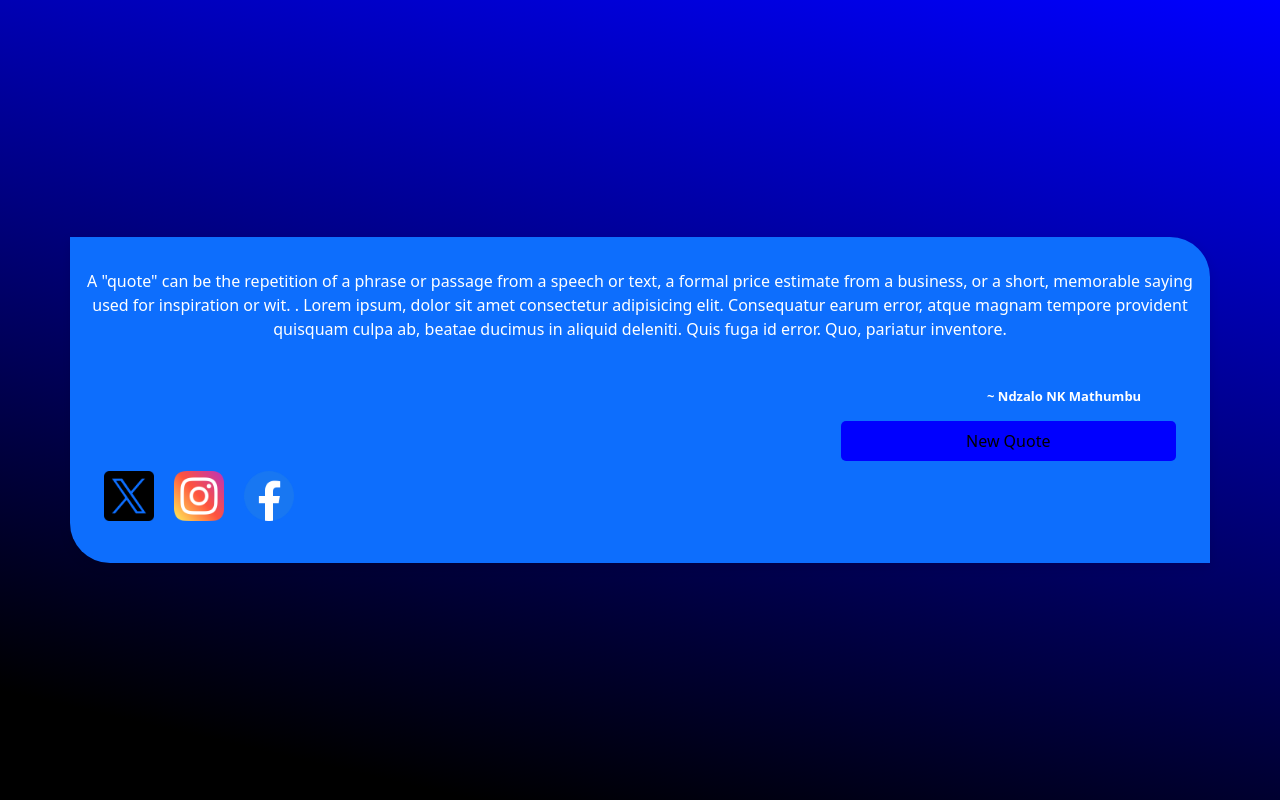
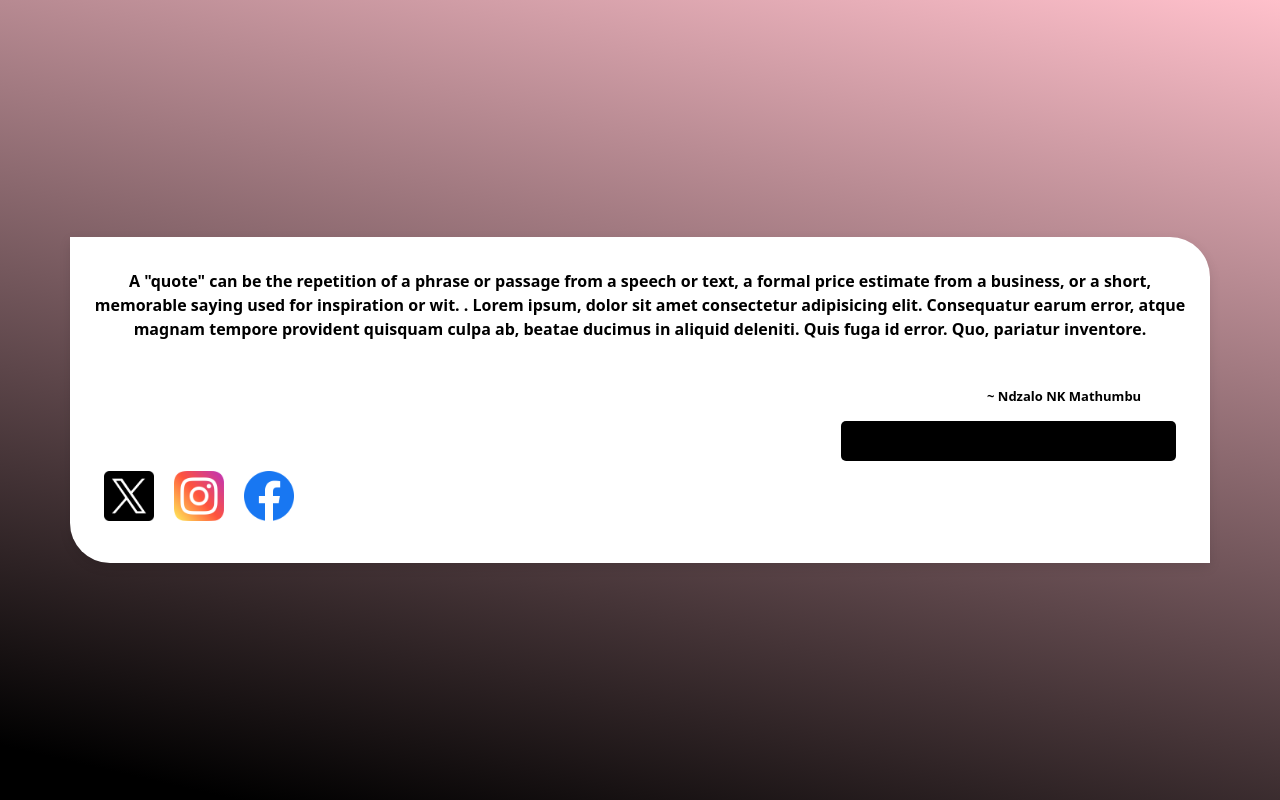
Before and after one commit to Ndzalo-Mathumbu/random-quote-machine, a React (Vite) app: page / in a window 1280 px wide. Built offline with nearby package versions, Linux system fonts and the light colour scheme.

Commit message:
add a random color generator

```diff
--- a/package.json
+++ b/package.json
@@ -11,6 +11,7 @@
   },
   "dependencies": {
     "bootstrap": "^5.3.8",
+    "jquery": "^3.7.1",
     "react": "^19.1.1",
     "react-dom": "^19.1.1",
     "sass": "^1.93.2"
--- a/src/components/QuoteBox.jsx
+++ b/src/components/QuoteBox.jsx
@@ -1,6 +1,26 @@
 import React from "react";
 import "./QuoteBox.scss";
+import $ from "jquery";
+
 const QUOTEBOX = function () {
+  const generateRandomColor = () => {
+    const color1 = Math.floor(Math.random() * 255);
+    const color2 = Math.floor(Math.random() * 255);
+    const color3 = Math.floor(Math.random() * 255);
+    const rgbNum1 = `rgb(${color1}, ${color2}, ${color3})`;
+    const pickLowestNumber = Math.min(color1, color2, color3);
+    const pickHighestNumber = Math.max(color1, color2, color3);
+    const genRandomNumBetweenPickLowestPickHighest =
+      Math.floor(Math.random() * (pickHighestNumber - pickLowestNumber + 1)) +
+      pickLowestNumber;
+
+    const rgbNum2 = `rgb(${pickLowestNumber}, ${pickHighestNumber}, ${genRandomNumBetweenPickLowestPickHighest})`;
+    // const b = Math.max(color1, 0, 255);
+    $("html").css("--blue-primary", rgbNum1);
+    $("html").css("--back-primary", rgbNum2);
+    console.log(rgbNum1, rgbNum2);
+  };
+
   return (
     <div className="quote-box container">
       <p>
@@ -12,7 +32,7 @@ const QUOTEBOX = function () {
         Quis fuga id error. Quo, pariatur inventore.
       </p>
       <h4>~ Ndzalo NK Mathumbu</h4>
-      <button>New Quote</button>
+      <button onClick={generateRandomColor}>New Quote</button>
       <div className="socials container">
         <a href="#">
           <img src="./twitter.png" className="img-fluid" alt="twitter" />
--- a/src/components/QuoteBox.scss
+++ b/src/components/QuoteBox.scss
@@ -1,4 +1,8 @@
-$blue-primary: blue;
+:root {
+  --blue-primary: pink;
+  --back-primary: black;
+}
+// $blue-primary: blue;
 $back-primary: black;
 $white-primary: rgb(255, 255, 255);
 $opposite-corner-radius: 40px;
@@ -9,7 +13,11 @@ $opposite-corner-radius: 40px;
   display: flex;
   align-items: center;
   justify-content: center;
-  background: linear-gradient(193deg, $blue-primary, $back-primary 90%);
+  background: linear-gradient(
+    193deg,
+    var(--blue-primary),
+    var(--back-primary) 95%
+  );
   //   background-color: $blue-primary;
 }
 @mixin direction($direction) {
@@ -27,7 +35,7 @@ body {
 }
 
 .quote-box {
-  background-color: $primary;
+  background-color: $white-primary;
   border-top-right-radius: $opposite-corner-radius;
   border-bottom-left-radius: $opposite-corner-radius;
   margin: 1rem;
@@ -39,19 +47,20 @@ body {
   box-shadow: 0 4px 12px rgba(0, 0, 0, 0.1);
   overflow: hidden;
   p {
-    color: $white-primary;
+    color: $back-primary;
     text-align: center;
     margin-bottom: 3rem;
+    font-weight: bold;
   }
 
   h4 {
     position: relative;
     font-size: small;
-    font-weight: bold;
+    font-weight: bolder;
     margin-bottom: 1.5%;
     left: 38%;
     top: 130%;
-    color: $white-primary;
+    color: $back-primary;
   }
   .socials {
     position: relative;
@@ -74,7 +83,7 @@ body {
     position: relative;
     width: 30%;
     left: 33%;
-    background-color: $blue-primary;
+    background: var(--back-primary);
     border: none;
     padding: 0.5rem 1.2rem;
     border-radius: 5px;
```
Also changed, not shown: 1 other file (tests, documents, lock files or other folders).
